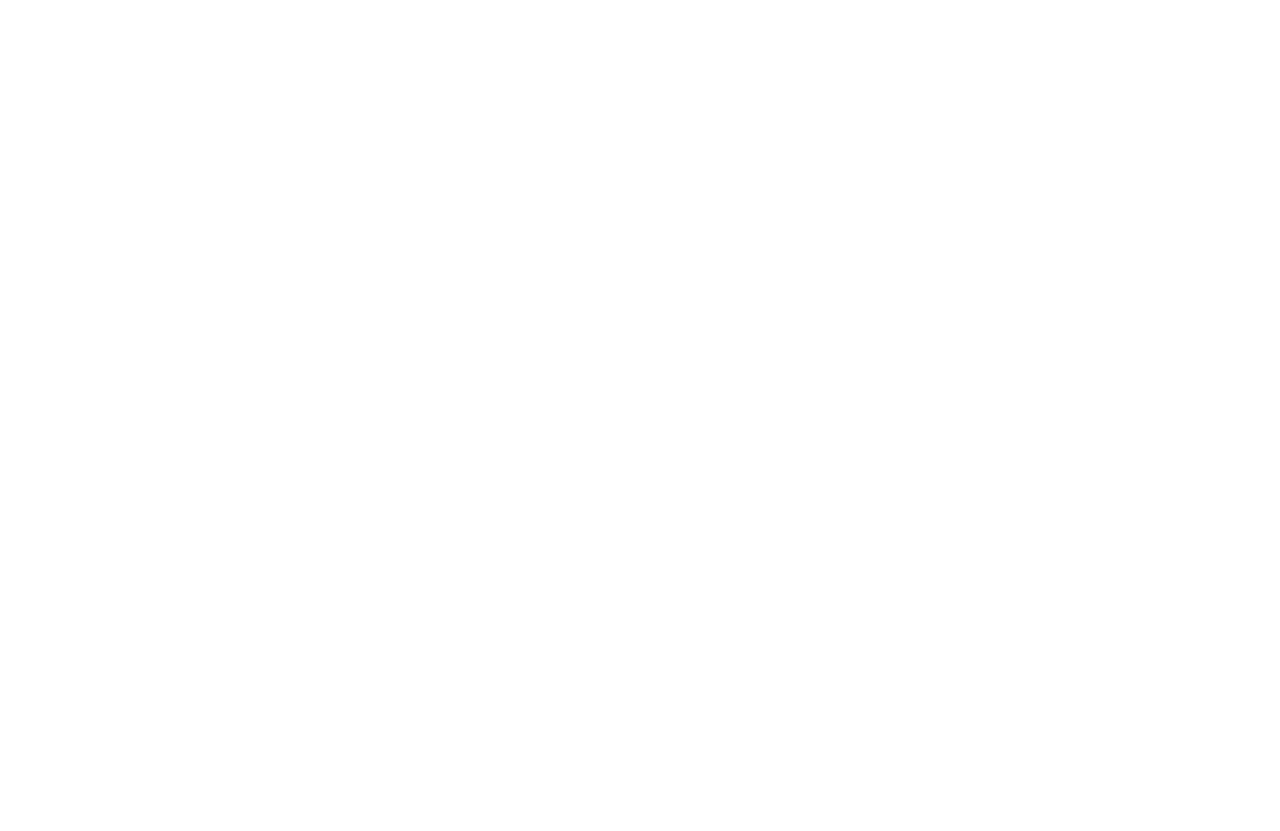
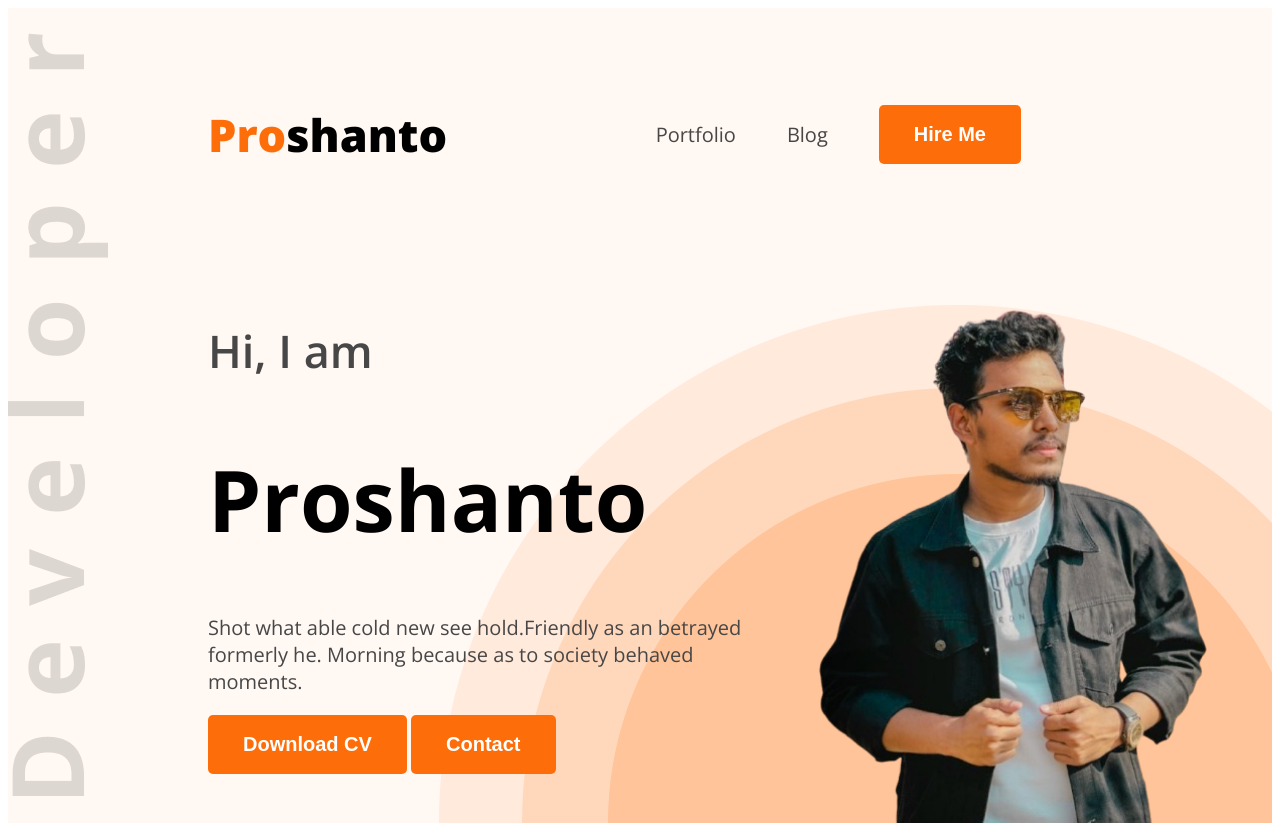
Before and after one commit to proshanto550/Web-Dev-Portfolio, a plain HTML site: page index.html in a window 1280 px wide. Before the commit the page ends 800 px from the top, so only its background shows below. Drawn offline with nearby package versions, Linux system fonts and the light colour scheme.

Commit message:
Add Header with CSS

```diff
--- /dev/null
+++ b/Styles/portfolio.css
@@ -0,0 +1,96 @@
+.open-sans-normal {
+    font-family: "Open Sans", sans-serif;
+    font-optical-sizing: auto;
+    font-style: normal;
+    font-variation-settings:
+    "width" 100;
+}
+
+/* Shared Style */
+.text-primary{
+    color: #FD6E0A;
+}
+
+/* shared Button */
+.btn-primary{
+    background-color: #FD6E0A;
+    font-weight: bold;
+    font-size: 20px;
+    color: white;
+    padding: 18px 35px;
+    border-radius: 5px;
+    border: none;
+    cursor: pointer;
+}
+
+/* Header */
+.header{
+    background-image: url('../images/developer.png'), url('../images/header_bg.png');
+    background-repeat: no-repeat;
+    background-position: center left, bottom right;
+    background-color: #FFF8F3;
+    padding-top: 1px;
+}
+
+/* Nav Style */
+nav{
+    display: flex;
+    align-items: center;
+    justify-content: space-between;
+    margin: 50px 200px;
+}
+
+.nav-title{
+    font-weight: 800;
+    font-size: 45px;
+}
+
+nav ul{
+    display: flex;
+    align-items: center;
+}
+
+nav ul li{
+    list-style: none;
+    margin-right: 51px;
+}
+
+nav li a{
+    text-decoration: none;
+    font-size: 20px;
+}
+
+.dark-2{
+    color: #474747;
+}
+
+/* Banner Style */
+.banner{
+    display: flex;
+    justify-content: space-between;
+    margin: 0 35px 0 200px;
+}
+
+.banner-content{
+    max-width: 580px;
+    align-items:center;
+    justify-content: space-between;
+}
+
+.greeting{
+    font-size: 45px;
+    font-weight: 600;
+}
+
+.title{
+    font-weight: bold;
+    font-size: 85px;
+}
+
+.b-description{
+    font-size: 20px;
+}
+
+.profile{
+    width: 580px;
+}
--- a/index.html
+++ b/index.html
@@ -4,10 +4,35 @@
     <meta charset="UTF-8">
     <meta name="viewport" content="width=device-width, initial-scale=1.0">
     <title>My Portfolio Web Site</title>
+    <link rel="preconnect" href="https://fonts.googleapis.com">
+<link rel="preconnect" href="https://fonts.gstatic.com" crossorigin>
+<link href="https://fonts.googleapis.com/css2?family=Open+Sans:ital,wght@0,300..800;1,300..800&display=swap" rel="stylesheet">
+    <link rel="stylesheet" href="Styles/portfolio.css">
 </head>
-<body>
-    <header>
+<body class="open-sans-normal">
+    <header class="header">
+        <nav>
+            <h3 class="nav-title"><span class="text-primary">Pro</span>shanto</h3>
+            <ul>
+                <li><a class="dark-2" href="">Portfolio</a></li>
+                <li><a class="dark-2" href="">Blog</a></li>
+                <li><a href=""><button class="btn-primary">Hire Me</button></a></li>
+            </ul>
+        </nav>
 
+        <div class="banner">
+            <div class="banner-content">
+                <h4 class="greeting dark-2">Hi, I am</h4>
+                <h1 class="title">Proshanto</h1>
+                <p class="b-description dark-2">
+                    Shot what able cold new see hold.Friendly as an betrayed formerly he. Morning because as to society behaved moments.
+                </p>
+                <button class="btn-primary">Download CV</button>
+                <button class="btn-primary">Contact</button>
+            </div>
+
+            <img class="profile" src="images/proloy.png" alt="Proshanto">
+        </div>
     </header>
 
     <main>
```
Also changed, not shown: images/developer.png (added), images/header_bg.png (added), images/icons/facebook.png (added), images/icons/insta.png (added), images/icons/js.png (added), images/icons/mongo.png (added), images/icons/nodejs.png (added), images/icons/react.png (added), images/icons/twitter.png (added), images/proloy.png (added).
